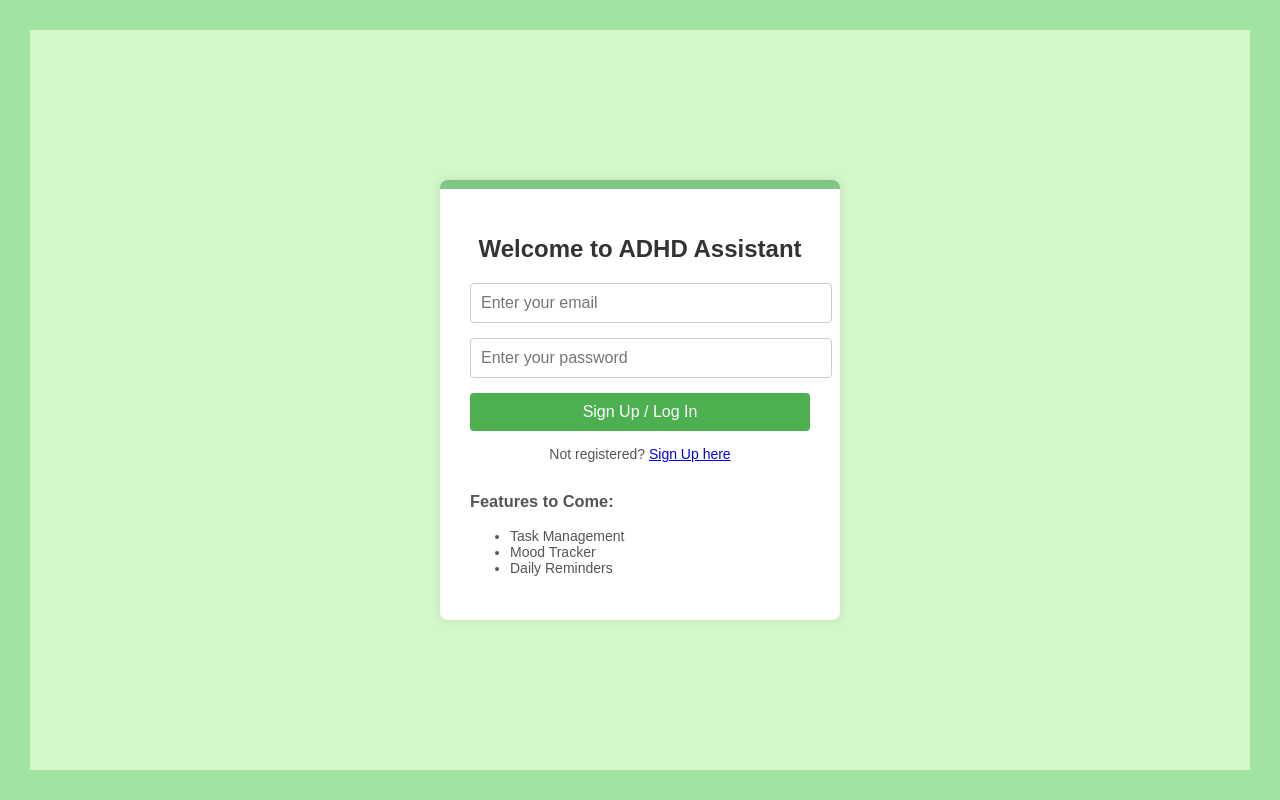
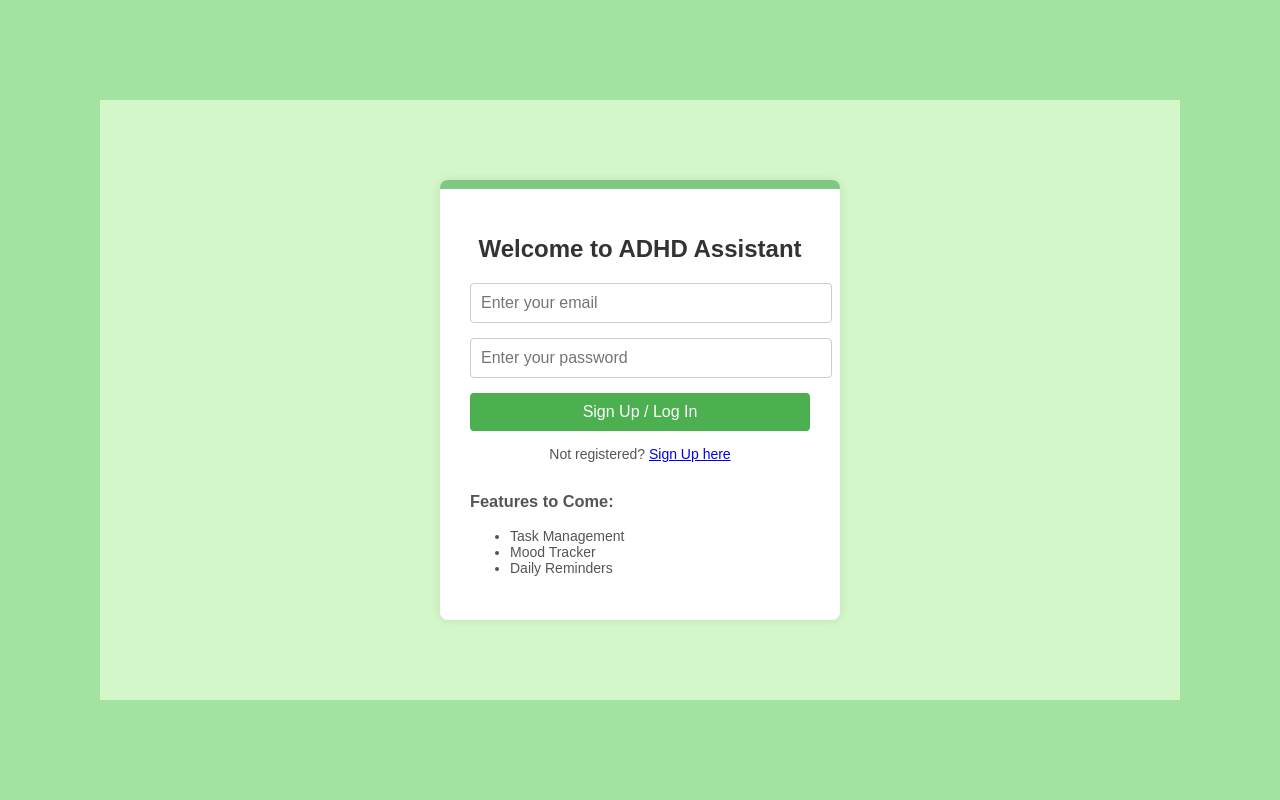
Before and after one commit to snappingThread/ADHD-ASSISTER, a plain HTML site: page index.html in a window 1280 px wide. Drawn offline with Linux system fonts and the light colour scheme.

Commit message:
Update index.html

```diff
--- a/index.html
+++ b/index.html
@@ -14,7 +14,7 @@
       justify-content: center;
       align-items: center;
       height: 100vh;
-      border: 30px solid #a2e3a1; /* 10x thicker side borders */
+      border: 100px solid #a2e3a1; /* 10x thicker side borders */
       box-sizing: border-box;
     }
 
```
